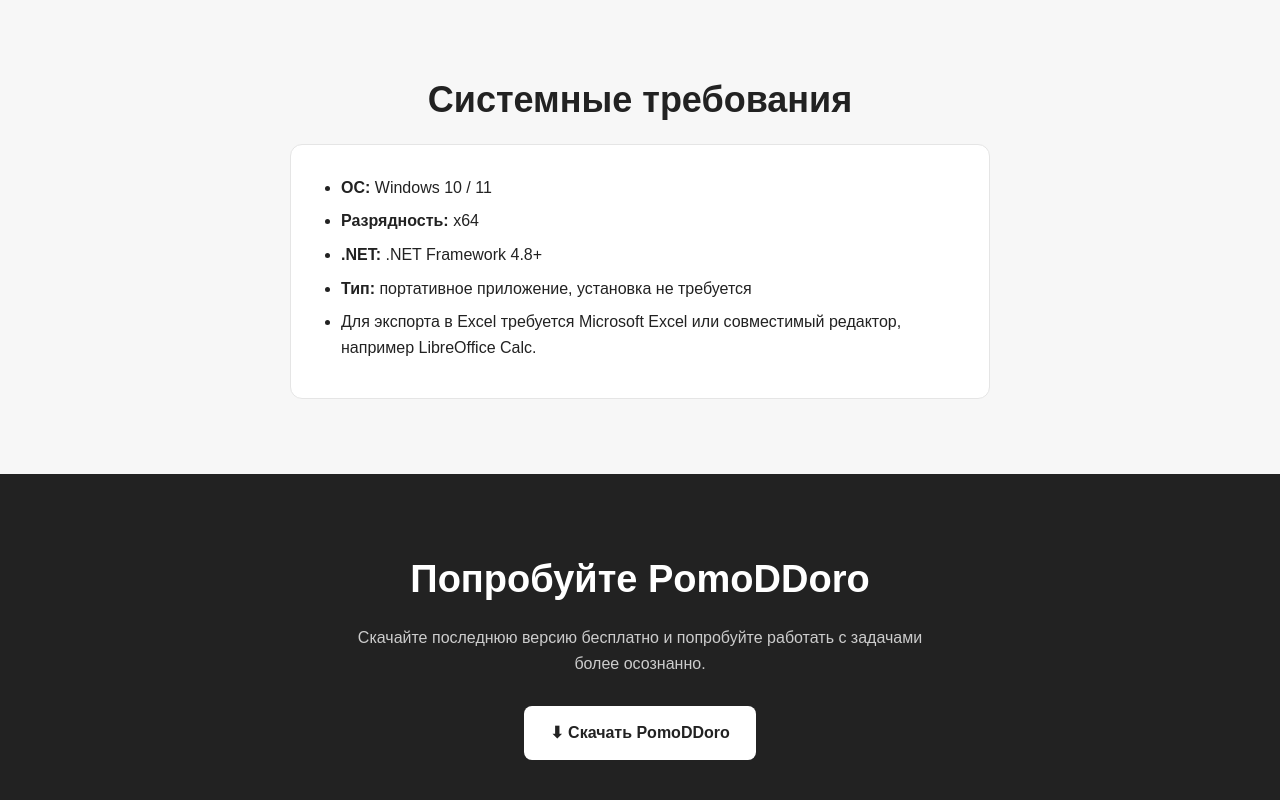
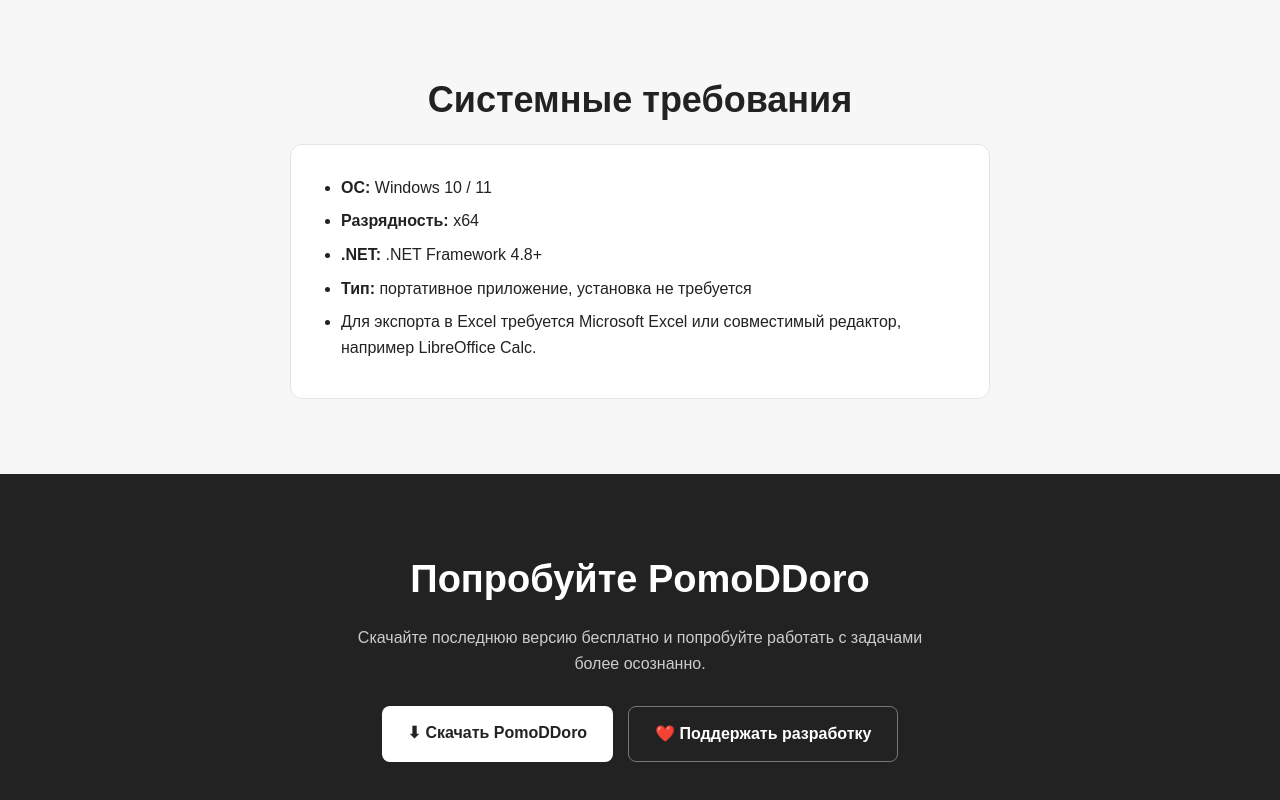
Before and after one commit to BIMForgeLab/bimforgelab.github.io, a plain HTML site: page index.html in a window 1280 px wide. Shown: the part 1962-2762 px from the top of the page. Drawn offline with Linux system fonts and the light colour scheme.

Commit message:
Add CloudTips support button

```diff
--- a/index.html
+++ b/index.html
@@ -138,6 +138,19 @@
             background: #f1f1f1;
         }
 
+        /* SUPPORT BUTTON */
+
+        .button-support {
+            border: 1px solid #e0caca;
+            background: #fff7f7;
+            color: #a33;
+        }
+
+        .button-support:hover {
+            background: #fff0f0;
+            transform: translateY(-1px);
+        }
+
         /* SECTIONS */
 
         section {
@@ -271,6 +284,24 @@
             background: #eee;
         }
 
+        .download-buttons {
+            display: flex;
+            justify-content: center;
+            gap: 15px;
+            flex-wrap: wrap;
+        }
+
+        .download .button-support {
+            background: transparent;
+            border: 1px solid #777;
+            color: #fff;
+        }
+
+        .download .button-support:hover {
+            background: #333;
+            border-color: #999;
+        }
+
         /* FOOTER */
 
         footer {
@@ -379,6 +410,12 @@
                    href="https://github.com/BIMForgeLab/pomodoro-timer"
                    target="_blank">
                     GitHub
+                </a>
+
+                <a class="button button-support"
+                   href="https://pay.cloudtips.ru/p/b29bdd2b"
+                   target="_blank">
+                    ❤️ Поддержать разработку
                 </a>
 
             </div>
@@ -599,11 +636,21 @@
                 и попробуйте работать с задачами более осознанно.
             </p>
 
-            <a class="button button-primary"
-               href="https://github.com/BIMForgeLab/pomodoro-timer/releases/latest"
-               target="_blank">
-                ⬇ Скачать PomoDDoro
-            </a>
+            <div class="download-buttons">
+
+                <a class="button button-primary"
+                   href="https://github.com/BIMForgeLab/pomodoro-timer/releases/latest"
+                   target="_blank">
+                    ⬇ Скачать PomoDDoro
+                </a>
+
+                <a class="button button-support"
+                   href="https://pay.cloudtips.ru/p/b29bdd2b"
+                   target="_blank">
+                    ❤️ Поддержать разработку
+                </a>
+
+            </div>
 
         </div>
 
```
